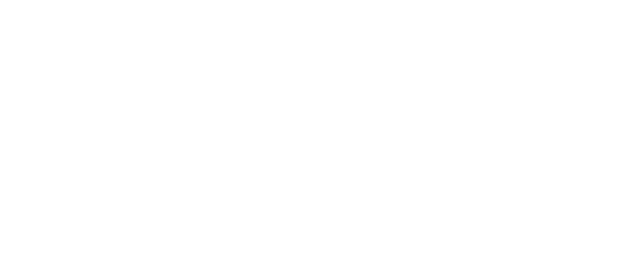
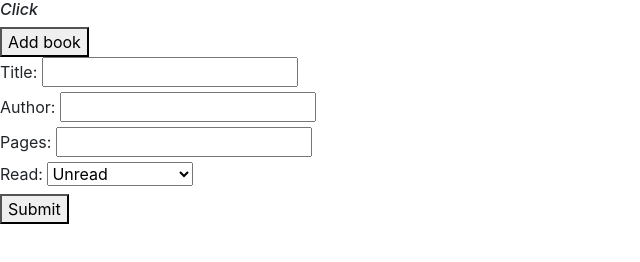
Before and after one commit to suhy-jang/library, a plain HTML site: page index.html in a window 1280 px wide. Shown: the whole page, without its empty margins (0-640 px from the left). Drawn offline with nearby package versions, Linux system fonts and the light colour scheme.

Commit message:
Add basic html structure

```diff
--- a/assets/js/application.js
+++ b/assets/js/application.js
@@ -0,0 +1,9 @@
+let myLibrary = [];
+
+function Book() {
+  // the constructor
+}
+
+function addBookToLibrary() {
+  // do stuff here
+}
--- a/index.html
+++ b/index.html
@@ -10,6 +10,33 @@
     <title>Good reader's Library</title>
   </head>
   <body>
+    <section>
+      <h6><i>Click</i></h6>
+      <button>Add book</button>
+      <form>
+        <div>
+          <label>Title:</label>
+          <input type="text" name="title" />
+        </div>
+        <div>
+          <label>Author:</label>
+          <input type="text" name="author" />
+        </div>
+        <div>
+          <label>Pages:</label>
+          <input type="number" name="pages" />
+        </div>
+        <div>
+          <label>Read:</label>
+          <select name="read">
+            <option value="unread">Unread</option>
+            <option value="current-reading">Current Reading</option>
+            <option value="read">Read</option>
+          </select>
+        </div>
+        <button type="button">Submit</button>
+      </form>
+    </section>
   </body>
   <script src="./assets/js/application.js"></script>
 </html>
```
